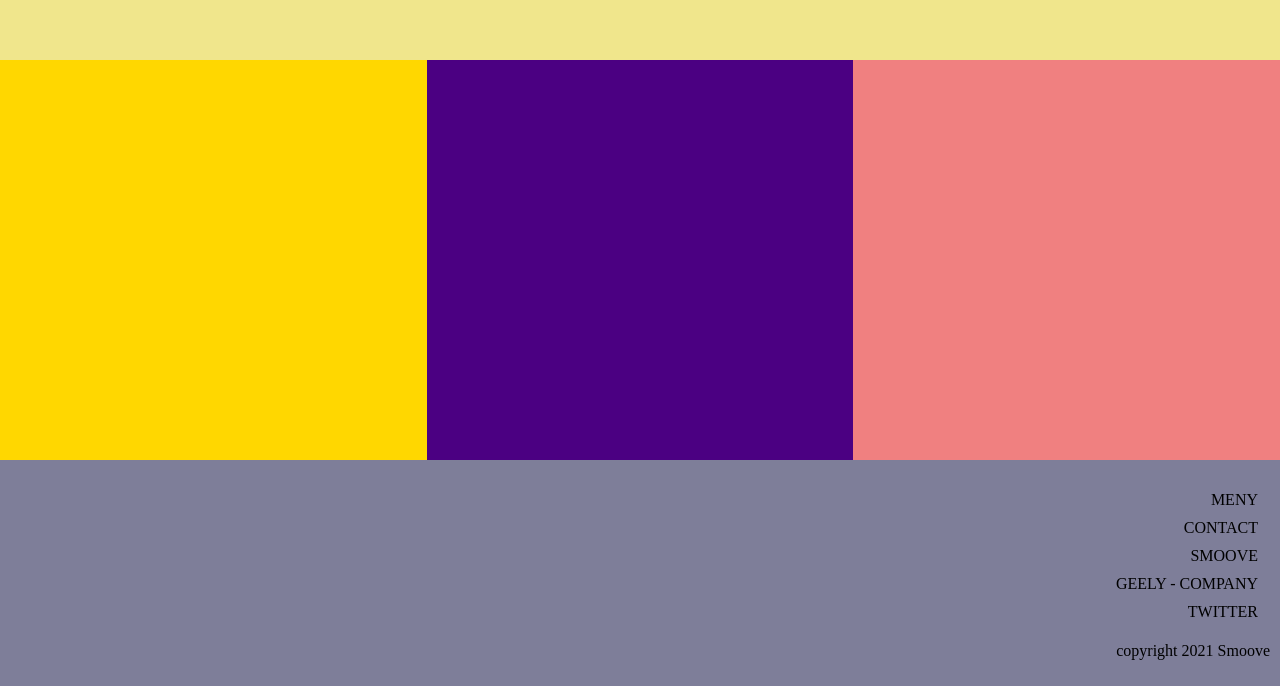
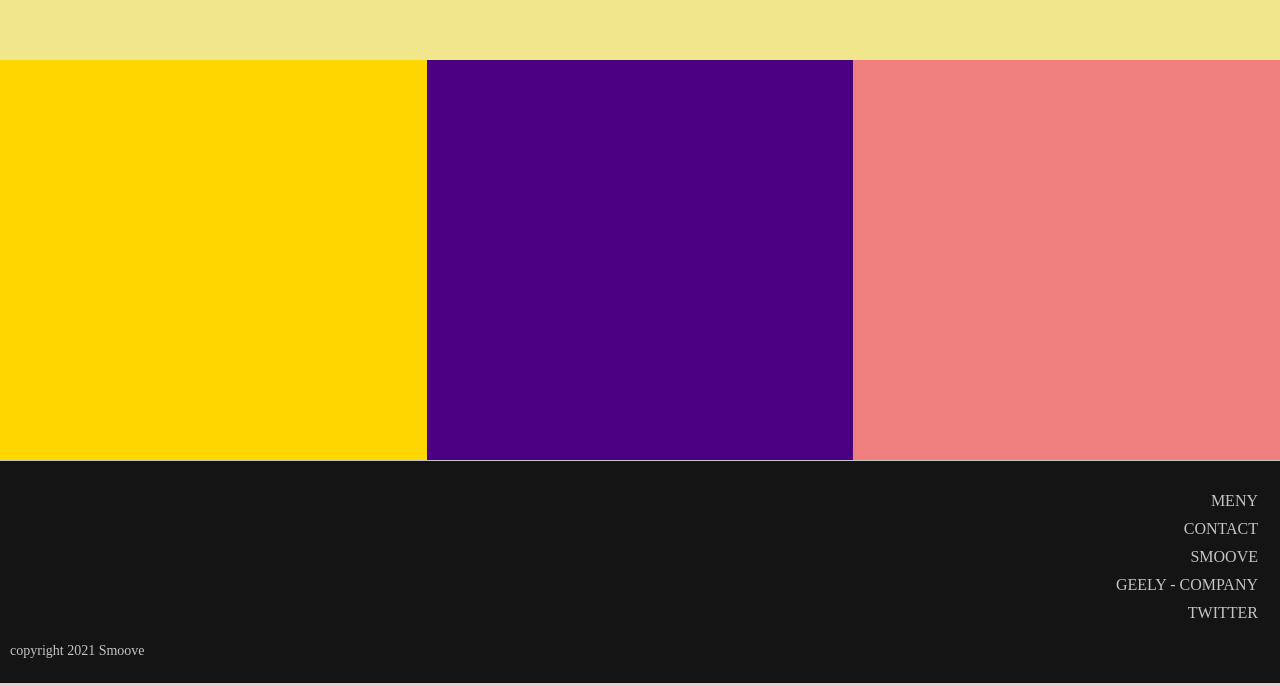
Before and after one commit to JonssonJohanna/Smoove, a plain HTML site: page index.html in a window 1280 px wide. Shown: the part 1489-2175 px from the top of the page. Drawn offline with Linux system fonts and the light colour scheme.

Commit message:
Updated color and border

```diff
--- a/style/global.css
+++ b/style/global.css
@@ -13,12 +13,19 @@ footer {
   bottom: 0;
   width: 100%;
   padding: 10px;
-  background-color: rgb(126, 126, 153);
-  text-align: right;
+  background-color: #141414;
+  border-top: 1px solid #c4c4c4;
 }
 
 .footer li {
   display: block;
   align-items: row;
   padding: 5px 12px;
+  color: #c4c4c4;
+  text-align: right;
 }
+
+.footer p {
+  font-size: 14px;
+  color: #c4c4c4;
+}
```
